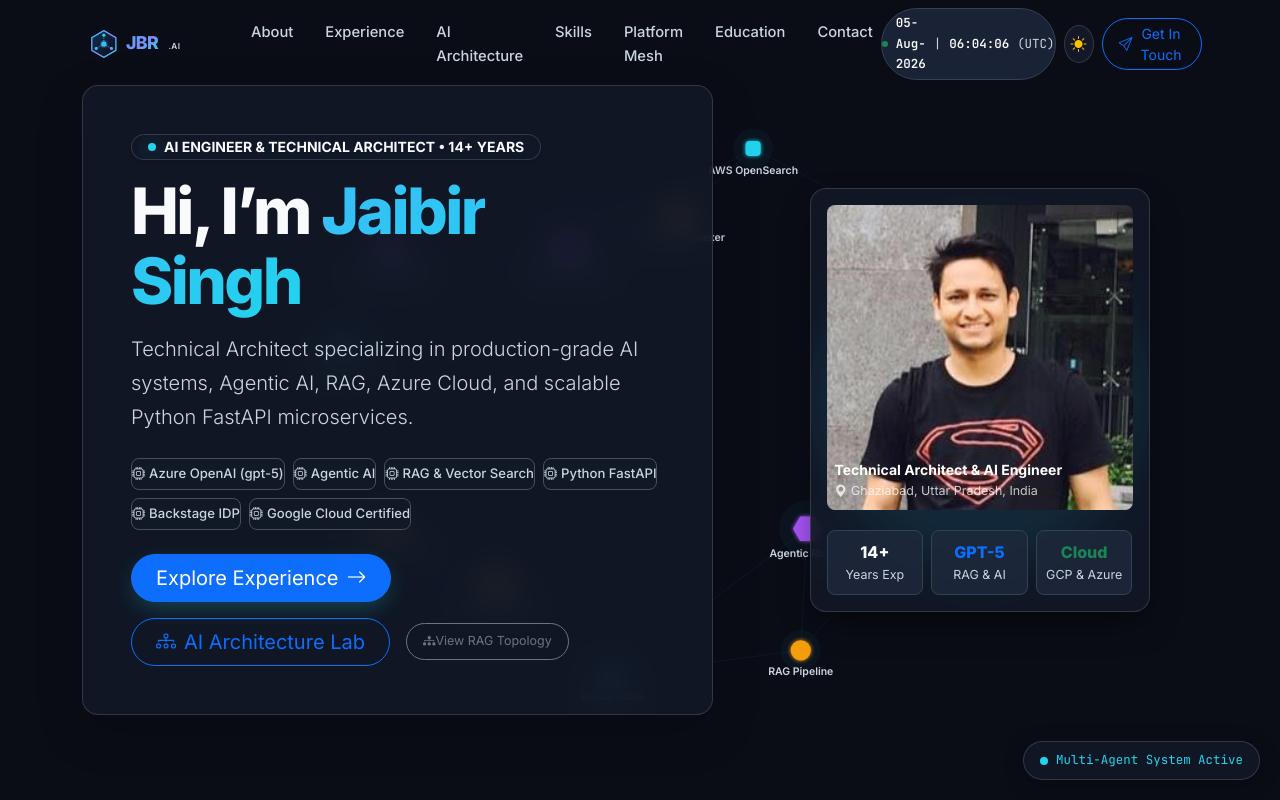
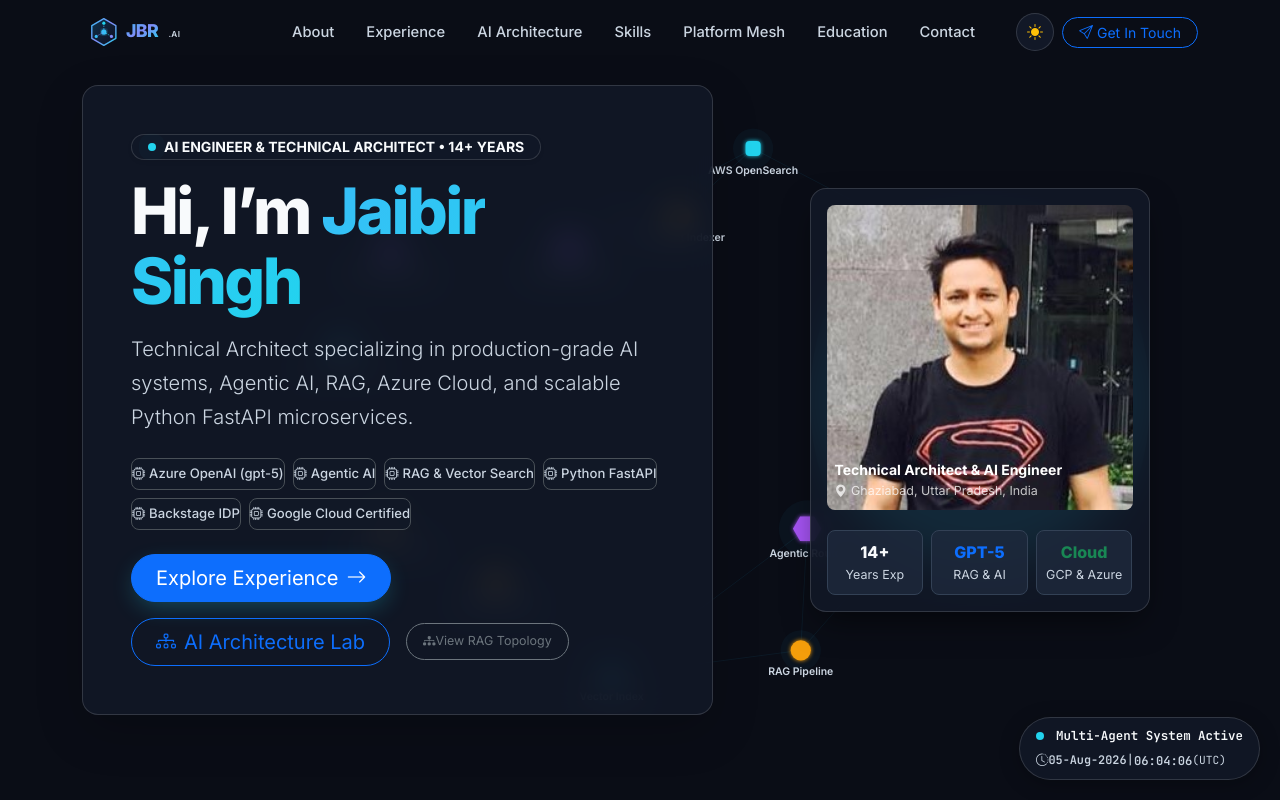
Before and after one commit to jbr2021/jbr2021.github.io, a React (Vite) app: page / in a window 1280 px wide. Shown: the top 800 px of the page. Built offline with nearby package versions, Linux system fonts and the light colour scheme.

Commit message:
feat: Positioned Live Clock directly under Multi-Agent System Active status text in bottom right overlay
Co-authored-by: arena-agent <297053741+arena-agent@users.noreply.github.com>

```diff
--- a/src/components/AIBackground.jsx
+++ b/src/components/AIBackground.jsx
@@ -1,4 +1,5 @@
 import React, { useRef, useEffect, useState } from 'react';
+import LiveClock from './LiveClock';
 
 const AIBackground = () => {
   const canvasRef = useRef(null);
@@ -15,7 +16,7 @@ const AIBackground = () => {
 
     // AI Engineering Concept Node Catalog
     const conceptCatalog = [
-      { label: 'Azure OpenAI (gpt-4o)', type: 'core', desc: 'LLM Reasoning Core' },
+      { label: 'Azure OpenAI (gpt-5)', type: 'core', desc: 'LLM Reasoning Core' },
       { label: 'Agentic Router', type: 'agent', desc: 'Autonomous Task Decomposition' },
       { label: 'RAG Pipeline', type: 'rag', desc: 'Hybrid Vector Retrieval' },
       { label: 'Vector Index', type: 'vector', desc: '1536-dim Embedding Space' },
@@ -89,7 +90,6 @@ const AIBackground = () => {
       agentPackets = [];
       neuralWaves = [];
 
-      // Density tuned for clean backdrop
       const count = width < 600 ? 6 : width < 1024 ? 9 : 12;
 
       for (let i = 0; i < count; i++) {
@@ -113,7 +113,6 @@ const AIBackground = () => {
         });
       }
 
-      // Initial wave
       neuralWaves.push({
         x: width * 0.5,
         y: height * 0.5,
@@ -161,7 +160,6 @@ const AIBackground = () => {
 
       const prefersReducedMotion = window.matchMedia('(prefers-reduced-motion: reduce)').matches;
 
-      // === 1. Render Edges ===
       for (let i = 0; i < nodes.length; i++) {
         const n1 = nodes[i];
         for (let j = i + 1; j < nodes.length; j++) {
@@ -172,7 +170,6 @@ const AIBackground = () => {
           const maxDist = width < 600 ? 200 : 280;
 
           if (dist < maxDist) {
-            const alpha = (1 - dist / maxDist) * 0.35;
             ctx.strokeStyle = colors.line;
             ctx.lineWidth = 0.9;
             ctx.beginPath();
@@ -183,7 +180,6 @@ const AIBackground = () => {
         }
       }
 
-      // === 2. Render Waves ===
       neuralWaves.forEach((wave, idx) => {
         ctx.strokeStyle = colors.lineActive;
         ctx.lineWidth = 1.2;
@@ -203,7 +199,6 @@ const AIBackground = () => {
         }
       });
 
-      // === 3. Render Packets ===
       queryPackets.forEach((pkt, idx) => {
         if (!prefersReducedMotion) {
           pkt.progress += pkt.speed;
@@ -236,7 +231,6 @@ const AIBackground = () => {
         }
       });
 
-      // === 4. Render Nodes ===
       nodes.forEach(n => {
         if (!prefersReducedMotion) {
           n.pulse += n.pulseSpeed;
@@ -404,9 +398,13 @@ const AIBackground = () => {
         aria-label="Interactive AI system background visualizing Knowledge Graphs, Multi-Agent Systems, RAG, and Vector Embeddings"
       />
 
-      <div className="ai-bg-status-badge d-none d-md-flex align-items-center gap-2">
-        <span className="pulse-dot"></span>
-        <span className="concept-text">{activeConcept}</span>
+      {/* Bottom Right Status Badge Overlay with Concept + Live Clock directly below */}
+      <div className="ai-bg-status-badge d-none d-md-flex flex-column align-items-start gap-1">
+        <div className="d-flex align-items-center gap-2">
+          <span className="pulse-dot flex-shrink-0 me-1"></span>
+          <span className="concept-text fw-semibold text-body">{activeConcept}</span>
+        </div>
+        <LiveClock />
       </div>
     </>
   );
--- a/src/components/LiveClock.jsx
+++ b/src/components/LiveClock.jsx
@@ -20,11 +20,10 @@ const LiveClock = ({ className = '' }) => {
       const seconds = String(now.getSeconds()).padStart(2, '0');
       const timeFormatted = `${hours}:${minutes}:${seconds}`;
 
-      // System Timezone Name / Offset
+      // System Timezone
       let timeZoneName = '';
       try {
         timeZoneName = Intl.DateTimeFormat().resolvedOptions().timeZone;
-        // Shorten long timezones if needed
         if (timeZoneName.includes('/')) {
           timeZoneName = timeZoneName.split('/')[1].replace(/_/g, ' ');
         }
@@ -45,12 +44,12 @@ const LiveClock = ({ className = '' }) => {
   }, []);
 
   return (
-    <div className={`live-clock-badge d-inline-flex align-items-center gap-2 px-2.5 py-1 rounded-pill bg-body-tertiary border text-body-secondary font-monospace x-small ${className}`} title={`System Local Timezone: ${timeState.tzStr}`}>
-      <span className="pulse-dot-sm bg-success flex-shrink-0"></span>
-      <span className="fw-semibold text-cyan">{timeState.dateStr}</span>
+    <div className={`live-clock-line d-inline-flex align-items-center gap-1.5 font-monospace text-body-secondary ${className}`} title={`System Local Timezone: ${timeState.tzStr}`}>
+      <i className="bi bi-clock-history text-cyan me-0.5"></i>
+      <span className="fw-semibold text-body-secondary" style={{ fontSize: '0.74rem' }}>{timeState.dateStr}</span>
       <span className="text-muted">|</span>
-      <span className="fw-bold text-body">{timeState.timeStr}</span>
-      {timeState.tzStr && <span className="text-muted d-none d-xl-inline">({timeState.tzStr})</span>}
+      <span className="fw-bold text-cyan" style={{ fontSize: '0.76rem' }}>{timeState.timeStr}</span>
+      {timeState.tzStr && <span className="text-muted" style={{ fontSize: '0.7rem' }}>({timeState.tzStr})</span>}
     </div>
   );
 };
--- a/src/components/Navbar.jsx
+++ b/src/components/Navbar.jsx
@@ -1,6 +1,5 @@
 import React, { useState, useEffect } from 'react';
 import JBRLogo from './JBRLogo';
-import LiveClock from './LiveClock';
 
 const Navbar = ({ theme, toggleTheme }) => {
   const [mobileOpen, setMobileOpen] = useState(false);
@@ -28,7 +27,7 @@ const Navbar = ({ theme, toggleTheme }) => {
       <nav className="navbar navbar-expand-lg py-2">
         <div className="container">
           {/* Brand Logo */}
-          <a href="#hero" className="navbar-brand d-flex align-items-center me-3" onClick={(e) => { e.preventDefault(); scrollTo('hero'); }}>
+          <a href="#hero" className="navbar-brand d-flex align-items-center me-4" onClick={(e) => { e.preventDefault(); scrollTo('hero'); }}>
             <JBRLogo width={145} height={38} />
           </a>
 
@@ -59,11 +58,8 @@ const Navbar = ({ theme, toggleTheme }) => {
             </ul>
           </div>
 
-          {/* Right Action Controls: Live Clock + Theme Toggle + CTA */}
+          {/* Right Action Controls */}
           <div className="d-flex align-items-center gap-2">
-            {/* Live System Time & Date Clock */}
-            <LiveClock className="d-none d-sm-inline-flex" />
-
             {/* Theme Toggle Button */}
             <button
               className="theme-toggle-btn rounded-circle d-flex align-items-center justify-content-center"
@@ -81,7 +77,7 @@ const Navbar = ({ theme, toggleTheme }) => {
             {/* CTA Button */}
             <a
               href="#contact"
-              className="btn btn-sm btn-outline-primary rounded-pill d-none d-xl-inline-flex align-items-center gap-1 px-3"
+              className="btn btn-sm btn-outline-primary rounded-pill d-none d-sm-inline-flex align-items-center gap-1 px-3"
               onClick={(e) => { e.preventDefault(); scrollTo('contact'); }}
             >
               <i className="bi bi-send"></i> Get In Touch
@@ -103,9 +99,6 @@ const Navbar = ({ theme, toggleTheme }) => {
       {mobileOpen && (
         <div className="mobile-menu-drawer d-lg-none p-3 shadow-lg border-bottom animate-fade-in">
           <div className="d-flex flex-column gap-2">
-            <div className="mb-2 text-center">
-              <LiveClock className="w-100 justify-content-center" />
-            </div>
             <a className="mobile-nav-link" href="#about" onClick={(e) => { e.preventDefault(); scrollTo('about'); }}>About</a>
             <a className="mobile-nav-link" href="#experience" onClick={(e) => { e.preventDefault(); scrollTo('experience'); }}>Experience</a>
             <a className="mobile-nav-link" href="#ai-pipeline" onClick={(e) => { e.preventDefault(); scrollTo('ai-pipeline'); }}>AI Architecture</a>
```
